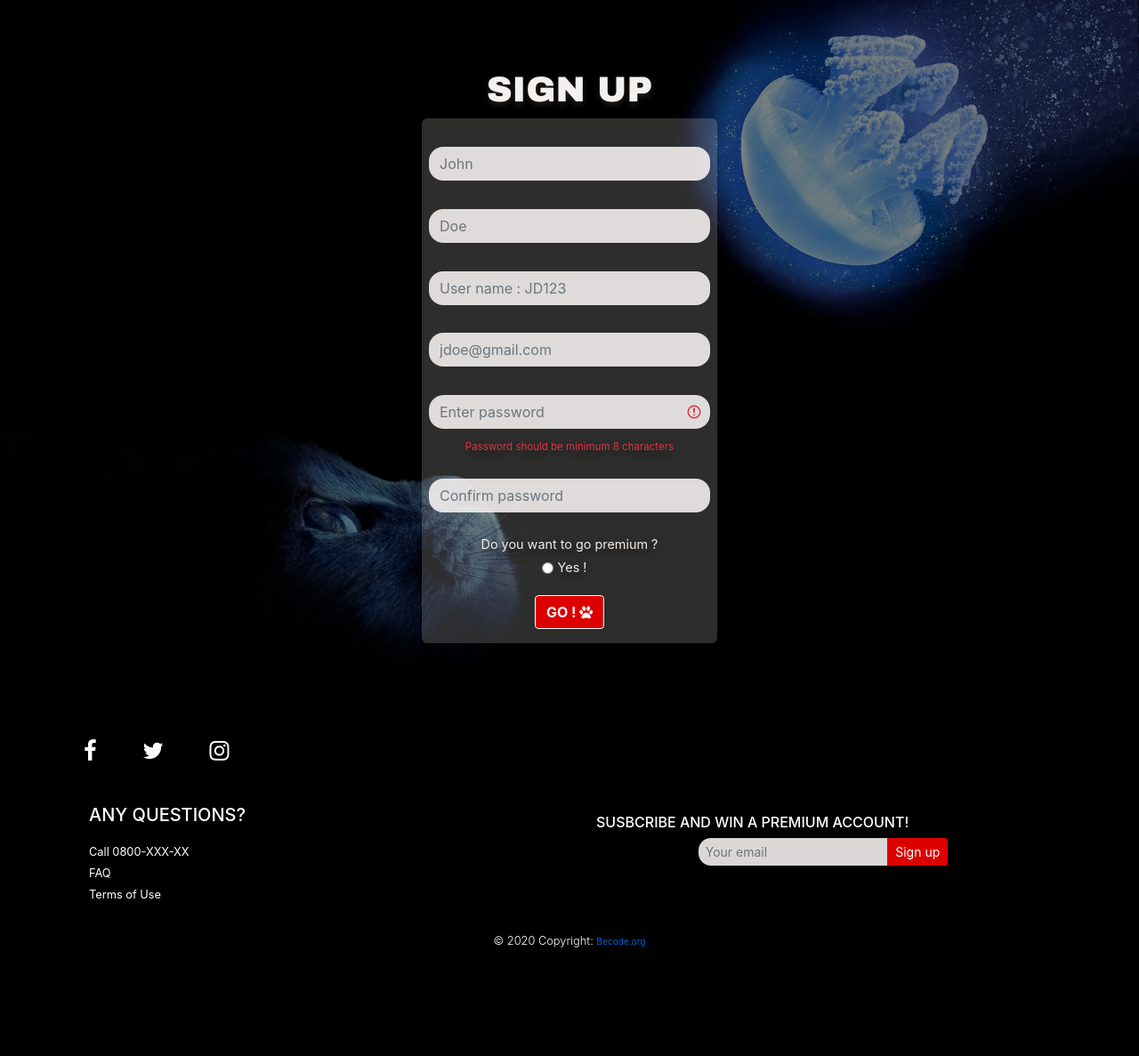
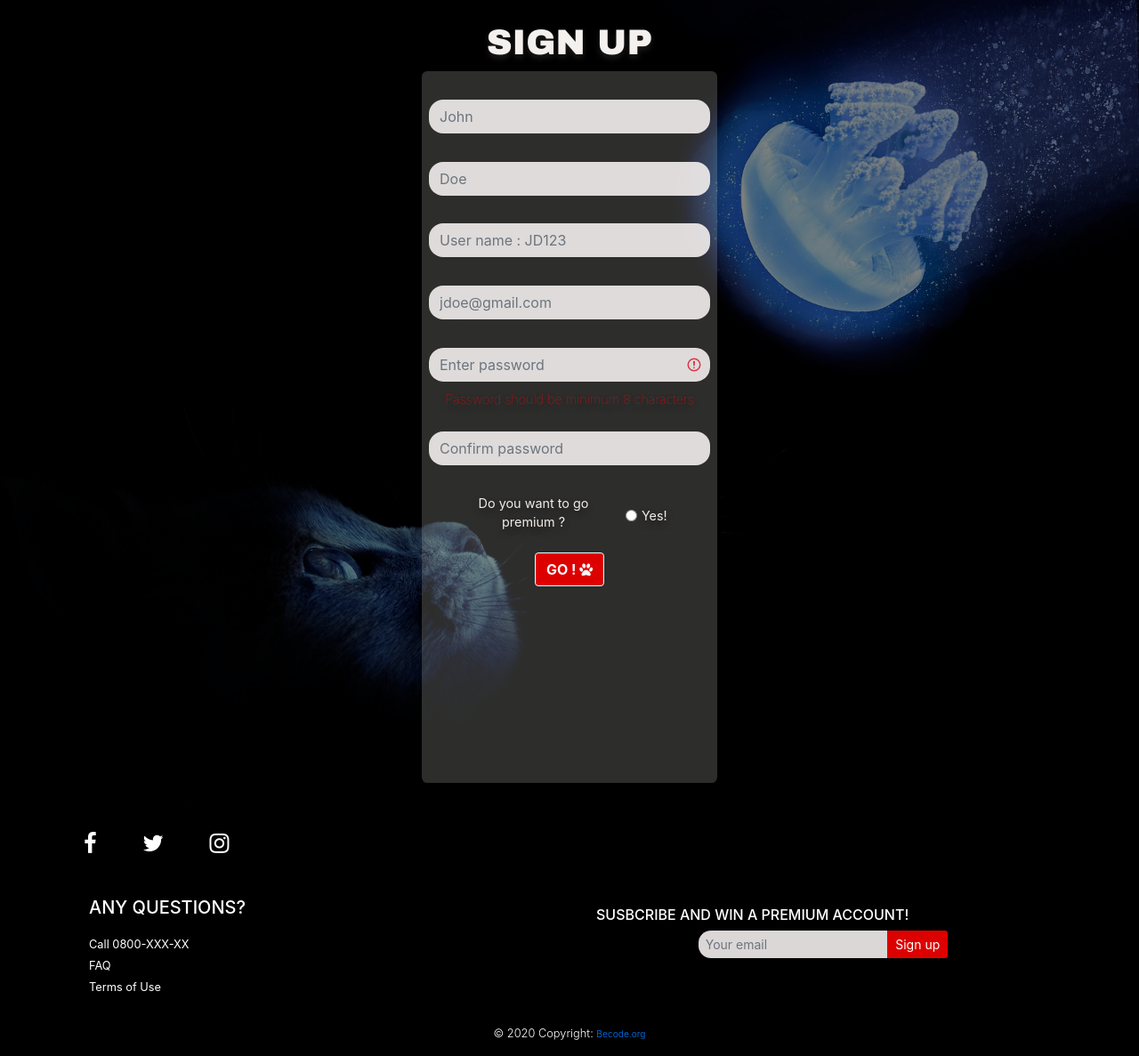
Before and after one commit to Mathieuherbos/Getflix, a PHP site: page /Assets/signup.php in a window 1280 px wide. Shown: the part 56-1243 px from the top of the page at 89% size. Before the commit the page ends 1121 px from the top, so only its background shows below. Run offline with PHP 8.4, Linux system fonts and the light colour scheme; some libraries are stand-ins or nearby versions.

Commit message:
update signup.php and style.css files - validation fields

```diff
--- a/Assets/css/style.css
+++ b/Assets/css/style.css
@@ -14,9 +14,11 @@
   color: rgb(240, 237, 230);
 }
 
+/* SIGN UP FORM */
 .signupform {
   color: rgb(240, 237, 230);
 }
+
 
 #cover {
   background: #222 url("../images/netcat.jpg") center center no-repeat;
@@ -31,7 +33,7 @@
 #cover2 {
   background: #222 url("../images/lookcat.jpg") center center no-repeat;
   background-size: cover;
-  height: 100%;
+  width: 100%;
   text-align: center;
   display: flex;
   align-items: center;
@@ -86,6 +88,7 @@
   color: rgb(15, 15, 15);
 }
 
+
 .title {
   color: rgb(243, 240, 237);
   font-family: "Archivo Black", sans-serif;
@@ -94,6 +97,17 @@
 
 .form-radio {
   padding-top: 1em;
+}
+
+/* SIGN UP FORM Validation */
+
+.valid-feedback, .invalid-feedback{
+  font-size: 1em;
+  font-weight: lighter;
+}
+
+.invalid-feedback{
+  color: red;
 }
 
 /* home.php */
--- a/Assets/db/db.php
+++ b/Assets/db/db.php
@@ -2,8 +2,8 @@
 
 $dbServer = 'localhost';
 $dbUserName = "root";
-$dbPw = "";
-$dbName = "test_1";
+$dbPw = "oomMsuEtWw7uevMZ";
+$dbName = "userdb_2";
 
 $connection = mysqli_connect($dbServer, $dbUserName, $dbPw, $dbName);
 
--- a/Assets/db/signup_db.php
+++ b/Assets/db/signup_db.php
@@ -46,12 +46,6 @@
 elseif (!filter_var($email, FILTER_VALIDATE_EMAIL)){
     header("Location: ../signup.php?error=invalidemail");
     exit();
-}
-
-//!check if password is longer than 8 chars - not sure I'll need this part though + define $error
-
-elseif(strlen($pw) < 8 ){
-    $error = "Password should be at least 8 characters long";
 }
 
 // check if passwords match
--- a/Assets/signup.php
+++ b/Assets/signup.php
@@ -7,13 +7,14 @@
 <!DOCTYPE HTML>
 <html>
 <head>
+<meta charset="UTF-8">
+    <meta name="viewport" content="width=device-width, initial-scale=1.0">
 <title>SIGN UP</title>
     <link rel="stylesheet" href="https://stackpath.bootstrapcdn.com/bootstrap/4.5.0/css/bootstrap.min.css" integrity="sha384-9aIt2nRpC12Uk9gS9baDl411NQApFmC26EwAOH8WgZl5MYYxFfc+NcPb1dKGj7Sk" crossorigin="anonymous">
     <link rel="stylesheet" href="css/style.css"/>
     <link href="https://fonts.googleapis.com/css2?family=Archivo+Black&family=Roboto:wght@300;400;900&display=swap" rel="stylesheet">
     <link href="https://stackpath.bootstrapcdn.com/font-awesome/4.7.0/css/font-awesome.min.css" rel="stylesheet" integrity="sha384-wvfXpqpZZVQGK6TAh5PVlGOfQNHSoD2xbE+QkPxCAFlNEevoEH3Sl0sibVcOQVnN" crossorigin="anonymous">
     <link rel="stylesheet" href="https://cdnjs.cloudflare.com/ajax/libs/animate.css/4.0.0/animate.min.css"/>
-
 
 </head>
 <body>
@@ -24,28 +25,32 @@
         <style><?php include("navbar/navbar.css"); ?></style>
         <!--END OF Code to include navbar-->
     <header>
-
-        <section id="cover2" class="min-vh-100">
+        <section id="cover2" class="min-vh-100" >
             <div id="cover-caption">
                 <div class="container">
                     <div class="row">
-                        <div class="col-xl-4 col-lg-5 col-md-6 col-sm-10 mx-auto text-center form p-4">
+                        <div class="col-xl-4 col-sm-4 col-lg-12 col-md-8  mx-auto text-center form p-4">
                             <h1 class="title">SIGN UP</h1>
-                                <div class="px-2 signupform">
-                                    <form action="db/signup_db.php" method="post" class="needs-validation" novalidate="" >
+                                <div class="px-2 form signupform min-vh-100">
+                                    <form action="/Assets/db/signup_db.php" method="post" class="needs-validation" novalidate>
                                         <div class="form-group usernameSi">
-                                            <input class="form-control mb-3" type="text" name="firstName" placeholder="John" required>
+                                            <input class="form-control mb-3" type="text" name="firstName" placeholder="John" required pattern="[a-zA-Z]">
+                                            <div class="valid-feedback">Valid password</div>
+                                            <div class="invalid-feedback">Please enter valid name, no </div>
                                         </div>
                                         <div class=" form-group usernameSi">
-                                            <input class="form-control mb-3"type="text" name="lastName" placeholder="Doe" required>
+                                            <input class="form-control mb-3"type="text" name="lastName" placeholder="Doe" required pattern="[a-zA-Z]">
+                                            <div class="invalid-feedback">Please enter a valid lastname</div>
                                         </div>
 
                                         <div class="form-group passwordSi">
-                                            <input class="form-control mb-3" type="text" name="user" placeholder="User name : JD123" required>
+                                            <input class="form-control mb-3" type="text" name="user" placeholder="User name : JD123" required pattern="[a-zA-Z0-9]">
 
+                                                <div class="invalid-feedback">Please enter a valid username</div>
                                         </div>
                                         <div class="form-group usernameSi">
-                                            <input class="form-control mb-3" type="text" name="email" placeholder="jdoe@gmail.com" required>
+                                            <input class="form-control mb-3" type="text" name="email" placeholder="jdoe@gmail.com" required pattern="^([\w-]+(?:\.[\w-]+)*)@((?:[\w-]+\.)*\w[\w-]{0,66})\.([a-z]{2,6}(?:\.[a-z]{2})?)$">
+                                            <div class="invalid-feedback">Please enter a valid email</div>
                                         </div>
 
 
@@ -57,27 +62,30 @@
                                         <div class="passwordSi form-group">
                                             <input id="confirm_password" class="form-control mb-3" type="password" name="confirm_pw" placeholder="Confirm password" required onChange="checkPasswordMatch();">
                                             <div id="checkmatch"></div>
+                                            <div class="invalid-feedback">Confirm your password</div>
                                         </div>
 
                                         <div class="usernameSi">
-                                            <p>Do you want to go premium ?</p>
                                             <div class="radio">
                                                 <div class="form-check form-check-inline">
+                                                    <legend class="col-form-label col-sm-9 pt-0">Do you want to go premium ?</legend>
                                                 <input class="form-check-input" type="radio" name="premium" id="inlineRadio1" value="1">
                                                 <label class="form-check-label" for="inlineRadio1">
-                                                    Yes !
+                                                    Yes!
                                                 </label>
                                         </div>
-                                        </div>
+
                                         <br>
                                         <button type="submit" name="submit" class="btn btn-outline-light gobtn"><b>GO ! <i class="fa fa-paw animate__animated animate__fadeIn" aria-hidden="true"></i></b></button>
-                                </form>
-                            </div>
+                                    </form>
+                                </div>
                         </div>
                     </div>
                 </div>
             </div>
         </section>
+
+
 
     <!--Code to include footer-->
     <?php include("footer/footer.php"); ?>
@@ -85,17 +93,24 @@
     <!--END OF Code to include footer-->
 
         <!--SCRIPTS & Jquery-->
-        <!-- jQuery first, then Popper.js, then Bootstrap JS -->
-    <script src="https://code.jquery.com/jquery-3.2.1.slim.min.js" integrity="sha384-KJ3o2DKtIkvYIK3UENzmM7KCkRr/rE9/Qpg6aAZGJwFDMVNA/GpGFF93hXpG5KkN" crossorigin="anonymous"></script>
+         <!--Links to Boostrap and Font awesome-->
+    <script src="https://code.jquery.com/jquery-3.5.1.slim.min.js" integrity="sha384-DfXdz2htPH0lsSSs5nCTpuj/zy4C+OGpamoFVy38MVBnE+IbbVYUew+OrCXaRkfj" crossorigin="anonymous"></script>
+    <script src="https://cdn.jsdelivr.net/npm/popper.js@1.16.1/dist/umd/popper.min.js" integrity="sha384-9/reFTGAW83EW2RDu2S0VKaIzap3H66lZH81PoYlFhbGU+6BZp6G7niu735Sk7lN" crossorigin="anonymous"></script>
+    <script src="https://stackpath.bootstrapcdn.com/bootstrap/4.5.2/js/bootstrap.min.js" integrity="sha384-B4gt1jrGC7Jh4AgTPSdUtOBvfO8shuf57BaghqFfPlYxofvL8/KUEfYiJOMMV+rV" crossorigin="anonymous"></script>
+    <!--Links to Boostrap and Font awesome-->
+
+    <!--Validation fields - jQuery first, then Popper.js, then Bootstrap JS -->
     <script src="https://cdnjs.cloudflare.com/ajax/libs/popper.js/1.12.9/umd/popper.min.js" integrity="sha384-ApNbgh9B+Y1QKtv3Rn7W3mgPxhU9K/ScQsAP7hUibX39j7fakFPskvXusvfa0b4Q" crossorigin="anonymous"></script>
     <script src="https://maxcdn.bootstrapcdn.com/bootstrap/4.0.0/js/bootstrap.min.js" integrity="sha384-JZR6Spejh4U02d8jOt6vLEHfe/JQGiRRSQQxSfFWpi1MquVdAyjUar5+76PVCmYl" crossorigin="anonymous"></script>
+    <script src="https://stackpath.bootstrapcdn.com/bootstrap/4.5.2/js/bootstrap.min.js" integrity="sha384-B4gt1jrGC7Jh4AgTPSdUtOBvfO8shuf57BaghqFfPlYxofvL8/KUEfYiJOMMV+rV" crossorigin="anonymous"></script>
         <script>
             function checkPasswordMatch() {
                     let password = $("#password").val();
                     let confirmPassword = $("#confirm_password").val();
 
                     if (password != confirmPassword)
-                    $("#checkmatch").html("Passwords do not match!");
+                        $("#checkmatch").html("Passwords do not match!");
+
 
                     else
                         $("#checkmatch").html("Passwords match.");
@@ -104,6 +119,24 @@
                 $(document).ready(function () {
                 $("#confirm_password").keyup(checkPasswordMatch);
                 });
+
+               /*La fonction principale de ce script est d'empêcher l'envoi du formulaire si un champ a été mal rempli
+            *et d'appliquer les styles de validation aux différents éléments de formulaire*/
+           (function() {
+             'use strict';
+             window.addEventListener('load', function() {
+               let forms = document.getElementsByClassName('needs-validation');
+               let validation = Array.prototype.filter.call(forms, function(form) {
+                 form.addEventListener('submit', function(event) {
+                   if (form.checkValidity() === false) {
+                     event.preventDefault();
+                     event.stopPropagation();
+                   }
+                   form.classList.add('was-validated');
+                 }, false);
+               });
+             }, false);
+           })();
         </script>
 </body>
 
```
